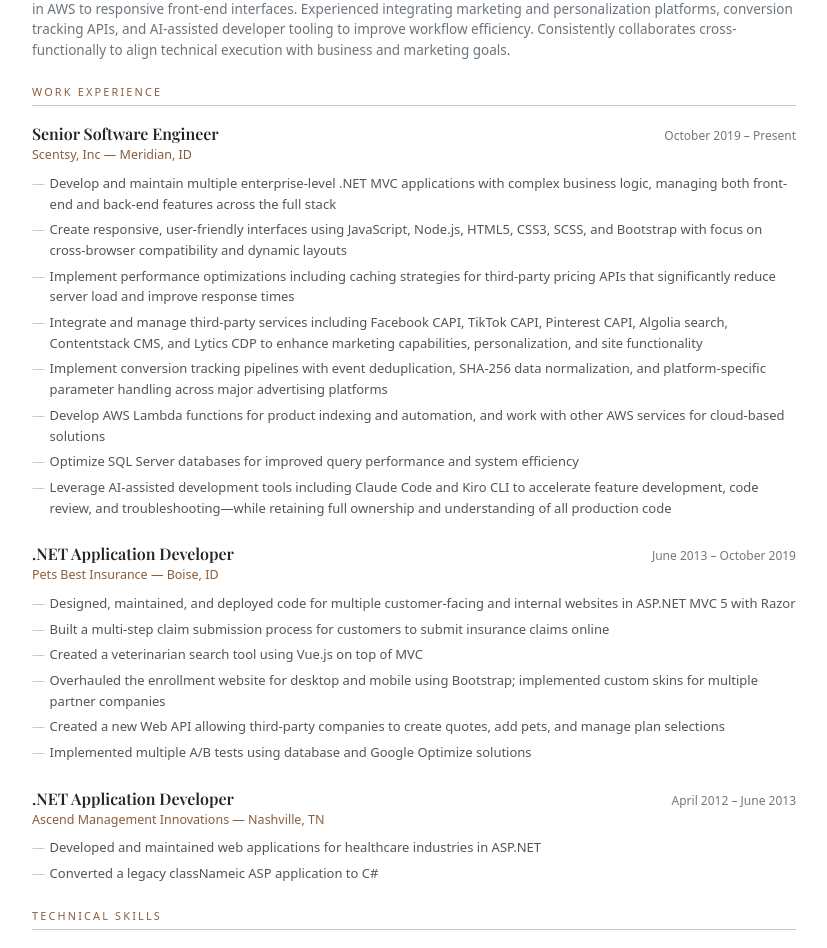
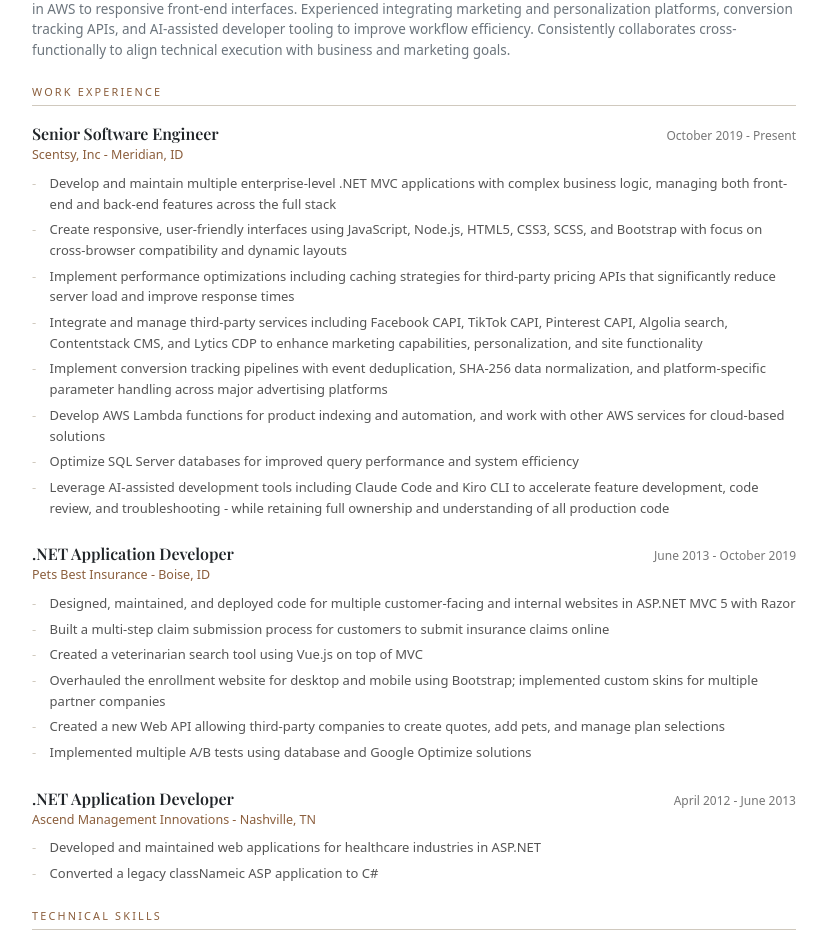
Before and after one commit to clestbest/resume-site, a React (Vite) app: page / in a window 1280 px wide. Shown: the part 321-1269 px from the top of the page, without its empty margins (226-1053 px from the left). Built offline with nearby package versions, Linux system fonts and the light colour scheme.

Commit message:
Replace long dashes with hyphens in Resume.tsx and App.css
https://claude.ai/code/session_01BDrTwmRpF1tBYo2DsyUSEi

```diff
--- a/src/App.css
+++ b/src/App.css
@@ -68,7 +68,7 @@ body {
   }
 
   .resume-list li::before {
-    content: '—';
+    content: '-';
     position: absolute;
     left: 0;
     color: #d0c9be;
--- a/src/components/Resume.tsx
+++ b/src/components/Resume.tsx
@@ -28,7 +28,7 @@ export const Resume = () => {
         <p className="text-secondary" style={{ fontSize: "13.5px" }}>
           Detail-oriented Senior Software Engineer with 13+ years of experience
           building and enhancing enterprise-level applications using .NET
-          technologies. Proven expertise across the full stack—from back-end
+          technologies. Proven expertise across the full stack - from back-end
           services and microservices in AWS to responsive front-end interfaces.
           Experienced integrating marketing and personalization platforms,
           conversion tracking APIs, and AI-assisted developer tooling to improve
@@ -43,9 +43,9 @@ export const Resume = () => {
         <div className="mb-4">
           <div className="d-flex justify-content-between align-items-baseline flex-wrap gap-1">
             <span className="job-title">Senior Software Engineer</span>
-            <span className="job-dates">October 2019 – Present</span>
+            <span className="job-dates">October 2019 - Present</span>
           </div>
-          <div className="job-company mb-2">Scentsy, Inc — Meridian, ID</div>
+          <div className="job-company mb-2">Scentsy, Inc - Meridian, ID</div>
           <ul className="resume-list">
             <li>
               Develop and maintain multiple enterprise-level .NET MVC
@@ -84,7 +84,7 @@ export const Resume = () => {
             <li>
               Leverage AI-assisted development tools including Claude Code and
               Kiro CLI to accelerate feature development, code review, and
-              troubleshooting—while retaining full ownership and understanding
+              troubleshooting - while retaining full ownership and understanding
               of all production code
             </li>
           </ul>
@@ -93,10 +93,10 @@ export const Resume = () => {
         <div className="mb-4">
           <div className="d-flex justify-content-between align-items-baseline flex-wrap gap-1">
             <span className="job-title">.NET Application Developer</span>
-            <span className="job-dates">June 2013 – October 2019</span>
+            <span className="job-dates">June 2013 - October 2019</span>
           </div>
           <div className="job-company mb-2">
-            Pets Best Insurance — Boise, ID
+            Pets Best Insurance - Boise, ID
           </div>
           <ul className="resume-list">
             <li>
@@ -128,10 +128,10 @@ export const Resume = () => {
         <div className="mb-0">
           <div className="d-flex justify-content-between align-items-baseline flex-wrap gap-1">
             <span className="job-title">.NET Application Developer</span>
-            <span className="job-dates">April 2012 – June 2013</span>
+            <span className="job-dates">April 2012 - June 2013</span>
           </div>
           <div className="job-company mb-2">
-            Ascend Management Innovations — Nashville, TN
+            Ascend Management Innovations - Nashville, TN
           </div>
           <ul className="resume-list">
             <li>
@@ -189,7 +189,7 @@ export const Resume = () => {
         <div className="edu-degree">
           Bachelor of Science in Computer Science
         </div>
-        <div className="job-company">Neumont University — South Jordan, UT</div>
+        <div className="job-company">Neumont University - South Jordan, UT</div>
       </section>
       {/* Certitications */}
       <section className="mb-0">
```
